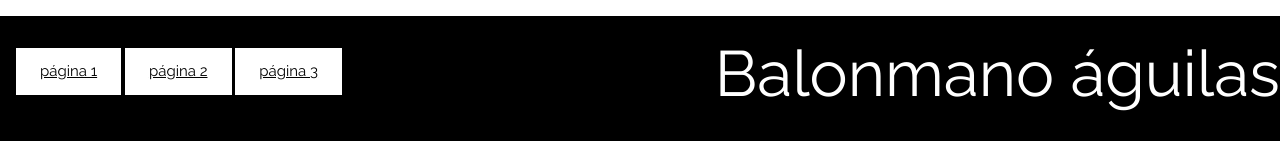
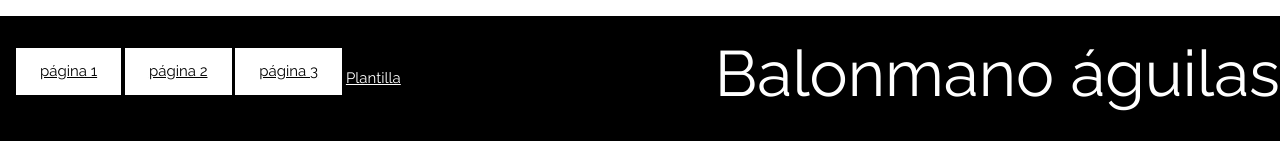
Before and after one commit to jorgellorca/pagweb, a plain HTML site: page paginaweb/index.htm in a window 1280 px wide. Shown: the top 141 px of the page. Drawn offline with nearby package versions, Linux system fonts and the light colour scheme.

Commit message:
Update index.htm

```diff
--- a/paginaweb/index.htm
+++ b/paginaweb/index.htm
@@ -39,6 +39,7 @@ body, html {height: 100%}
    <button class="w3-button w3-white w3-padding-large w3-margin-bottom"><a href="pagina1.html">página 1</a></button>
    <button class="w3-button w3-white w3-padding-large w3-margin-bottom"><a href="pagina2.html">página 2</a></button>
    <button class="w3-button w3-white w3-padding-large w3-margin-bottom"><a href="pagina3.html">página 3</a></button>
+     <a href="plantilla1.html" target="_blank"> Plantilla </a>
 
    </footer>
 </html>
```
